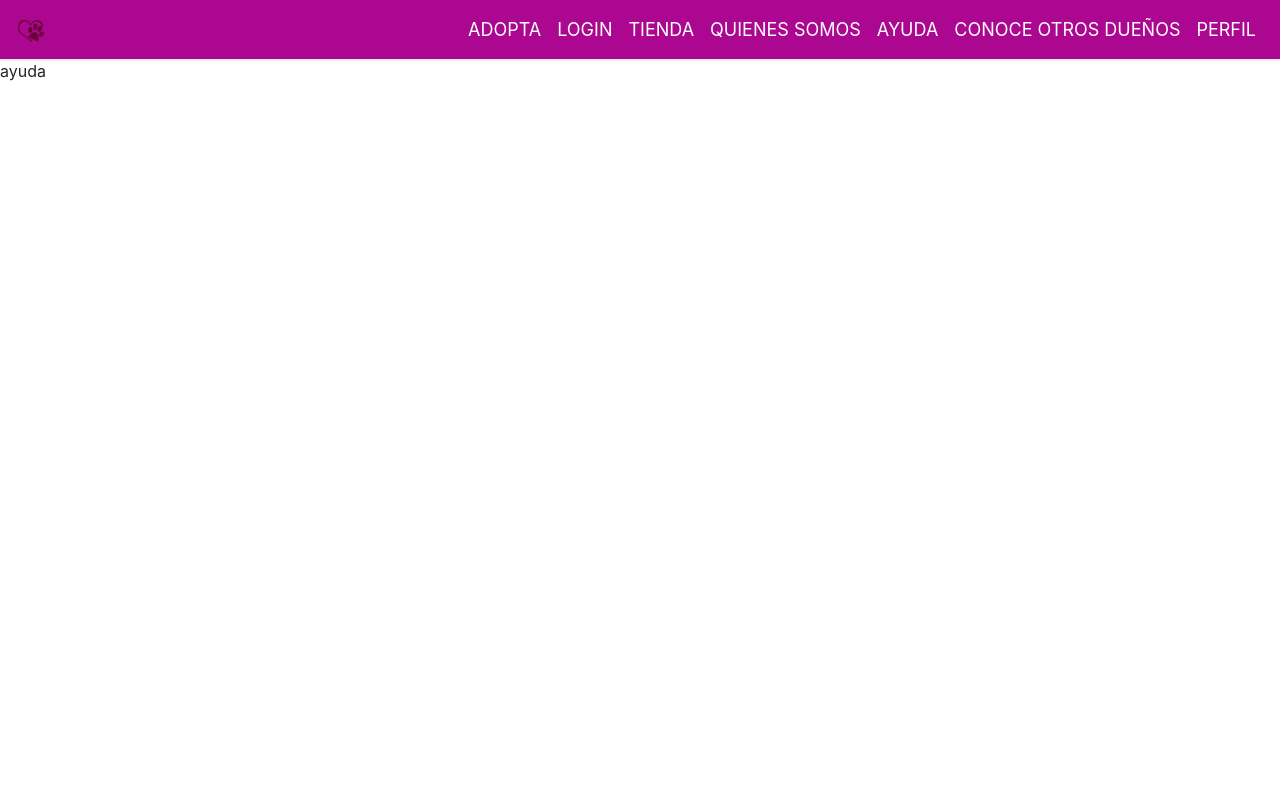
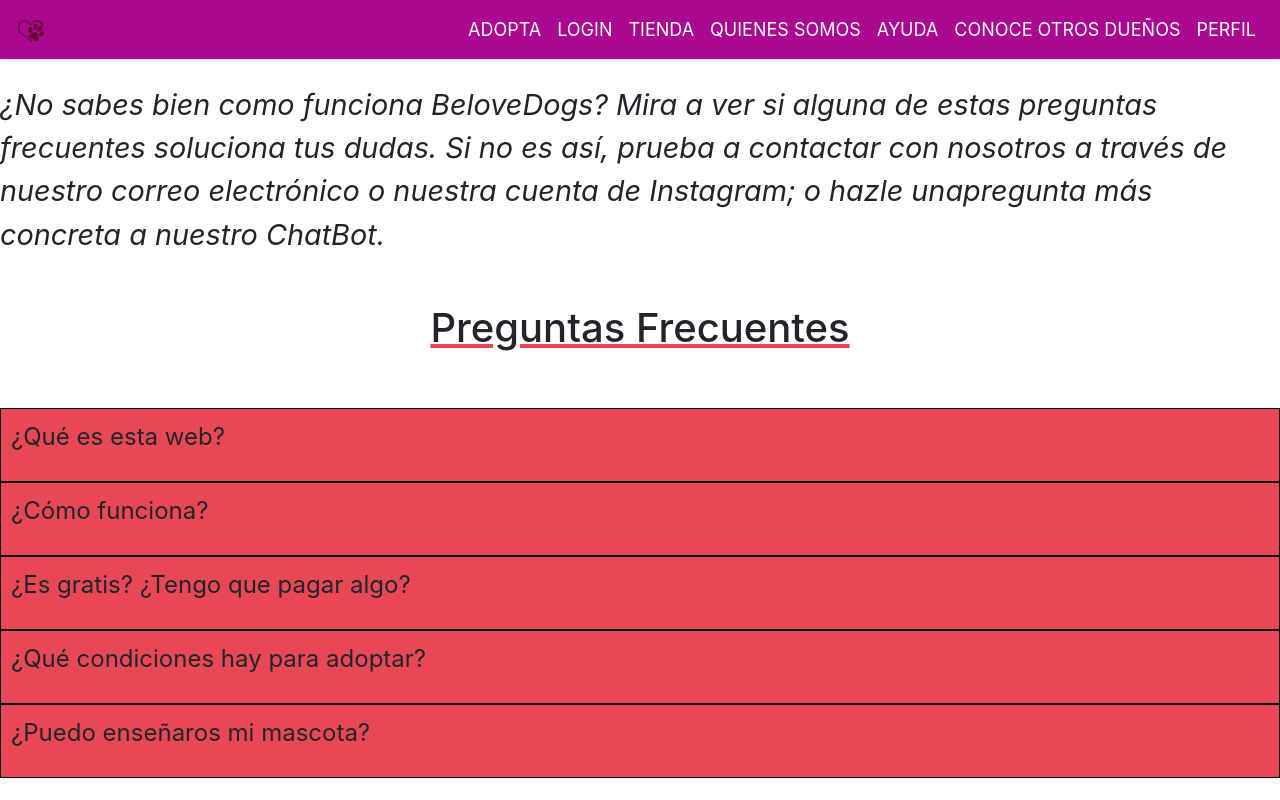
Before and after one commit to ignamart03/BeloveDogs_PHP, a PHP site: page /ayuda.php in a window 1280 px wide. Run offline with PHP 8.4, Linux system fonts and the light colour scheme.

Commit message:
Help created
Help window created. Updated code position in About us page.

```diff
--- a/ayuda.php
+++ b/ayuda.php
@@ -8,7 +8,8 @@
     <!-- Bootstrap CSS -->
     <link href="https://stackpath.bootstrapcdn.com/bootstrap/4.5.2/css/bootstrap.min.css" rel="stylesheet">
     <link rel="stylesheet" href="styles/base.css">
-
+    <link rel="stylesheet" href="styles/ayuda.css">
+    <script type="text/javascript" src="scripts/ayuda.js"></script>
 </head>
 
 <body>
@@ -46,7 +47,73 @@
         </div>
     </nav>
 
-    <p>ayuda</p>
+    <br>
+    <div class="ayudaS">
+        <i>
+            ¿No sabes bien como funciona BeloveDogs? Mira a ver si alguna de estas preguntas frecuentes soluciona tus dudas.
+            Si no es así, prueba a contactar con nosotros a través de nuestro correo electrónico o nuestra cuenta de Instagram;
+            o hazle unapregunta más concreta a nuestro ChatBot.
+        </i>
+    </div>
+
+    <br><br>
+    <h1>Preguntas Frecuentes</h1>
+    <br><br>
+
+  <div class="caja" onclick="toggleDropdown(this)">
+    <p>¿Qué es esta web?</p>
+        <div class="dropdown">
+            <p>
+                BeloveDogs ofrece a los usuarios una plataforma en la cual encontar varios servicios sobre mascotas. Entre ellos se encuentran
+                un portal de adopción, una tienda, eventos relacionados con el mundo de las mascotas y una plataforma social. <br>
+                BeloveDogs es un proyecto escolar
+            </p>
+        </div>
+  </div>
+
+  <div class="caja" onclick="toggleDropdown(this)">
+    <p>¿Cómo funciona?</p>
+        <div class="dropdown">
+            <p>
+                En BeloveDogs encontraras, por ejemplo, los artículos más destacados y mejor valorados de distintas webs de compra.
+                También esta conectada con distintas protectoras de animales, para que puedas encontrar a tu compañero ideal sin necesidad de buscar entre todas las plataformas.
+                BeloveDogs intenta conectar a los distintos usuarios a traves de su plataforma social. Así encontrarás gente con quien salir a pasear a tu perro, o alguien que pueda ayudarte con tus dudas.
+            </p>
+        </div>
+  </div>
+
+  <div class="caja" onclick="toggleDropdown(this)">
+    <p>¿Es gratis? ¿Tengo que pagar algo?</p>
+        <div class="dropdown">
+            <p>
+                Nuestra web es totalmente gratuita. Puedes registrarte y navegar sin pagar absolutamente nada.
+                No obstante, tenemos un apartado de Donaciones para los que quieran ayudarnos a crecer. *Sin implementar*.
+            </p>
+        </div>
+  </div>
+
+  <div class="caja" onclick="toggleDropdown(this)">
+    <p>¿Qué condiciones hay para adoptar?</p>
+        <div class="dropdown">
+            <p>
+                Las condiciones para la adopción las pondrá cada autor. Al fin y al cabo, es la persona propietaria del animal.
+                Nuestra página web simplemente muestra todo el listado de mascotas en adopción para intentar dar acogida al mayor número de animales posible.
+                Nosotros no somos responsables de las conversaciones o tratos que se lleven a cabo fuera de la página web.
+            </p>
+        </div>
+  </div>
+
+  <div class="caja" onclick="toggleDropdown(this)">
+    <p>¿Puedo enseñaros mi mascota?</p>
+        <div class="dropdown">
+            <p>
+            ¡Por supuesto! Si tienes mascotas adoptadas y quieres que la gente las conozca, ¡envíanos fotos!
+            Nos las puedes enviar a través de tu correo a <b>belovedogs_official@gmail.com</b> o por Instagram como <b>@belovedogs_official</b> y nos encargaremos de mostrarlas en nuestras Redes Sociales.
+            ¡No olvides contarnos la historia de cómo la(s) llegasteis a conocer!
+            </p>
+        </div>
+  </div>
+
     <script src="https://code.jquery.com/jquery-3.5.1.slim.min.js"></script>
     <script src="https://stackpath.bootstrapcdn.com/bootstrap/4.5.2/js/bootstrap.min.js"></script>
 </body>
--- a/quienes.php
+++ b/quienes.php
@@ -45,8 +45,6 @@
             </ul>
         </div>
     </nav>
-    <script src="https://code.jquery.com/jquery-3.5.1.slim.min.js"></script>
-    <script src="https://stackpath.bootstrapcdn.com/bootstrap/4.5.2/js/bootstrap.min.js"></script>
 
     <div class="bodyQ">
         <div id="textoQ">
@@ -141,6 +139,9 @@
     </div>
 
   </div>
+
+    <script src="https://code.jquery.com/jquery-3.5.1.slim.min.js"></script>
+    <script src="https://stackpath.bootstrapcdn.com/bootstrap/4.5.2/js/bootstrap.min.js"></script>
 </body>
 
 </html>
--- /dev/null
+++ b/scripts/ayuda.js
@@ -0,0 +1,3 @@
+function toggleDropdown(element) {
+    element.classList.toggle('clicked');
+  }
--- /dev/null
+++ b/styles/ayuda.css
@@ -0,0 +1,29 @@
+h1 {
+    text-align: center;
+    text-decoration: underline solid #e84855;
+}
+
+.caja {
+    border: 1px solid black;
+    padding: 10px;
+
+    cursor: pointer;
+    font-size: 150%;
+    background-color: #e84855;
+}
+
+.dropdown {
+    display: none;
+    margin-top: 10px;
+    padding: 10px;
+    background-color: #e84855;
+}
+
+.caja.clicked .dropdown {
+    display: block;
+}
+
+.ayudaS {
+    display: flex;
+    font-size: 180%;
+}
--- a/styles/quienes.css
+++ b/styles/quienes.css
@@ -41,7 +41,6 @@
     -webkit-transform: scale(1.2);
     -o-transform: scale(1.2);
     transform: scale(1.2);
-
     border-style: double;
     border-color: #e84855;
 }
```
